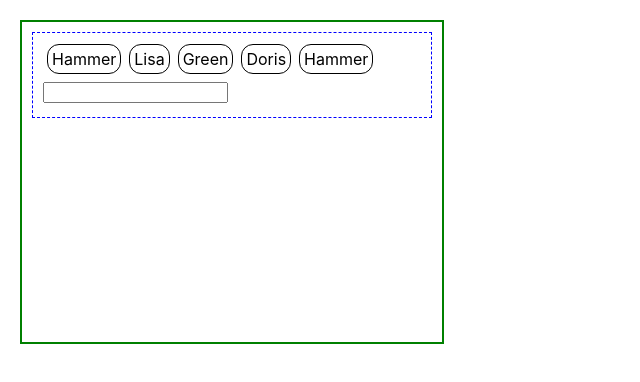
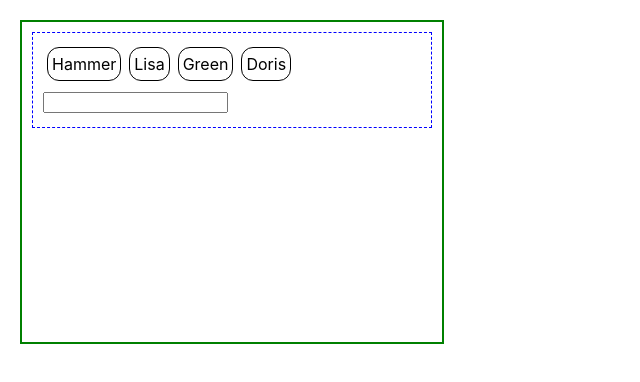
Before and after one commit to lava-hammer/portal, a React (Vite) app: page / in a window 1280 px wide. Shown: the top 382 px of the page, without its empty margins (0-640 px from the left). Built offline with nearby package versions, Linux system fonts and the light colour scheme.

Commit message:
chip insert & delete

```diff
--- a/package.json
+++ b/package.json
@@ -7,6 +7,7 @@
     "serve": "vite preview"
   },
   "dependencies": {
+    "immer": "^8.0.1",
     "react": "^17.0.0",
     "react-dom": "^17.0.0"
   },
--- a/src/modules/chips/Chip.module.less
+++ b/src/modules/chips/Chip.module.less
@@ -1,10 +1,10 @@
 
 .chip {
-  display: inline;
-  padding: 4px;
+  display: inline-block;
+  padding: 0px 4px;
   border: 1px solid black;
   border-radius: 12px;
-  margin: 0px 4px;
+  margin: 4px 4px;
 }
 
 .field {
@@ -12,3 +12,7 @@
   border: 1px dashed blue;
   line-height: 32px;
 }
+
+.text {
+
+}
--- a/src/modules/chips/Chip.tsx
+++ b/src/modules/chips/Chip.tsx
@@ -1,15 +1,15 @@
-import React from 'react'
+import React, { useRef, useState } from 'react'
 import chipStyle from './Chip.module.less'
+import produce from 'immer'
 
 export interface IChipProp {
   name: string;
-  address: string;
 }
 
 export function Chip(prop: IChipProp) {
   return (
     <div className={chipStyle.chip}>
-      {prop.name ? prop.name : prop.address}
+      {prop.name}
     </div>
   )
 }
@@ -19,11 +19,28 @@ export interface IChipFieldProp {
 }
 
 export function ChipField(prop: IChipFieldProp) {
+  const [state, setState] = useState<IChipFieldProp>(prop)
   return (
     <div className={chipStyle.field}>
-      {prop.items.map(p => <Chip name={p.name} address={p.address} />)}
-      <Chip name='Hammer' address='add'/>
-      <input/>
+      {state.items.map(p => <Chip name={p.name} />)}
+      <input className={chipStyle.text}
+        onKeyDown={e => {
+          const target = e.target as HTMLInputElement
+          if (e.key === 'Backspace' && target.selectionStart === 0 && target.selectionEnd === 0) {
+            setState(produce(state, draft => {
+              draft.items.pop()
+            }))
+          }
+          if (e.key === 'Enter' && target.value.length > 0) {
+            setState(produce(state, draft => {
+              draft.items.push({
+                name: target.value
+              })
+              target.value = ''
+            }))
+          }
+        }}
+      />
     </div>
   )
 }
```
Also changed, not shown: 1 other file (tests, documents, lock files or other folders).
